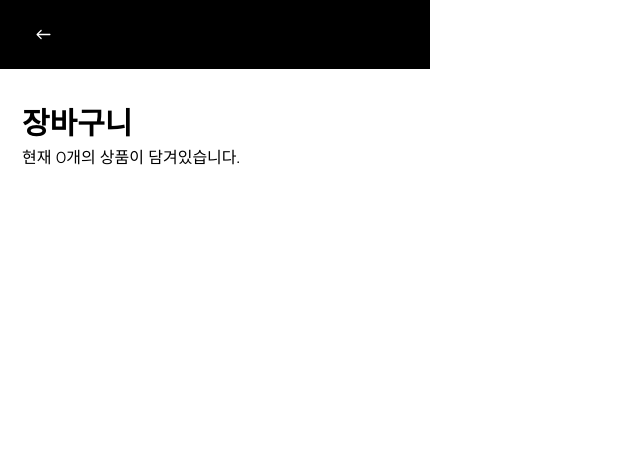
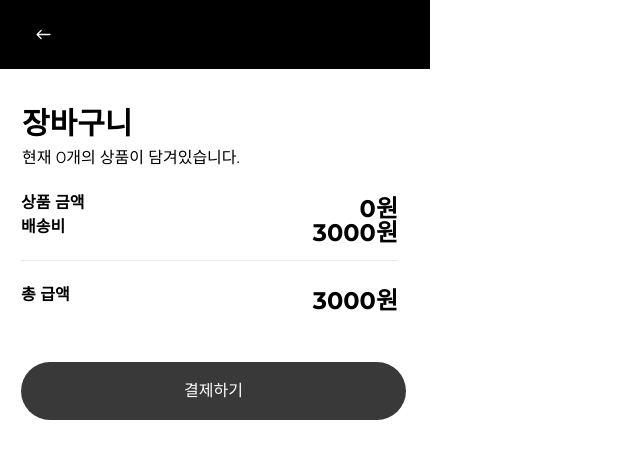
Before and after one commit to minhong1126/metaintern_shopsite, a React (Create React App) app in the folder project/: page /cart in a window 1280 px wide. Shown: the top 458 px of the page, without its empty margins (0-640 px from the left). Built offline with nearby package versions, Linux system fonts and the light colour scheme.

Commit message:
pay 페이지 이동 경로 수정 및 상품 갯수에 대한 금액 추가

```diff
--- a/project/src/App.tsx
+++ b/project/src/App.tsx
@@ -12,7 +12,7 @@ function App(){
     <RecoilRoot>
       <Routes>
         <Route path='/' element={<MainPage />} />
-        <Route path=':index/pay' element={<PaymentPage />} />
+        <Route path='/pay' element={<PaymentPage />} />
         <Route path='/addCard' element={<AddCardPage />} />
         <Route path='/cart' element={<CartPage />} />
       </Routes>
--- a/project/src/components/cart/cartProduct.tsx
+++ b/project/src/components/cart/cartProduct.tsx
@@ -57,7 +57,7 @@ function CartProduct({ index }: Index) {
   const address = require(`../../assets/product/img${index + 1}.png`);
 
   return (
-    <div className="flex items-center h-[185px]">
+    <div className="flex items-center h-[185px] border-b-[1px] border-[#EBEBEB]">
       <div className="flex ml-[22px]">
         <img
           src={address}
@@ -68,9 +68,11 @@ function CartProduct({ index }: Index) {
           <p className="text-[16px]"> {productList.brandList[index]} </p>
           <p className="text-[24px] font-bold"> {productList.priceList[index]} 원 </p>
           <div className="flex mt-[24px]">
-            <button onClick={minusNum}> - </button>
-            <p> {productIndex !== -1 ? cart.cnt[productIndex] : 0} </p>
-            <button onClick={plusNum}> + </button>
+            <button onClick={minusNum}
+              className="flex justify-center items-center h-[24px] w-[24px] bg-[#83838333] rounded-[10px]"> - </button>
+            <p className="mx-[17px]"> {productIndex !== -1 ? cart.cnt[productIndex] : 0} </p>
+            <button onClick={plusNum}
+              className="flex justify-center items-center h-[24px] w-[24px] bg-[#83838333] rounded-[10px]"> + </button>
           </div>
         </div>
       </div>
--- a/project/src/components/product/product.tsx
+++ b/project/src/components/product/product.tsx
@@ -47,7 +47,7 @@ function Product(props: ProductOption) {
   const address = require(`../../assets/product/img${props.index + 1}.png`);
 
   function gotoPayment() {
-    nav(`${props.index}/pay`);
+    nav(`/pay`);
   }
 
   return (
--- a/project/src/pages/AddCardPage.tsx
+++ b/project/src/pages/AddCardPage.tsx
@@ -100,7 +100,7 @@ function AddCardPage() {
         </button>
       </header>
       <div className='flex justify-center items-center mt-[29px]'>
-        <img src={cardImg} className='h-[133px] w-[213px]' />
+        <img src={cardImg} alt='카드 사진' className='h-[133px] w-[213px]' />
       </div>
       <div className='ml-[28px] mt-[25px]'>
         <div>
@@ -111,7 +111,7 @@ function AddCardPage() {
             name='cardNum'
             value={cardInfo.cardNum ?? ''}
             onChange={handleChange}
-            maxLength={12} // 카드 번호 최대 길이
+            maxLength={12}
           />
         </div>
         <div>
@@ -124,7 +124,7 @@ function AddCardPage() {
               value={cardInfo.due?.year ?? ''}
               onChange={handleChange}
               placeholder='YY'
-              maxLength={2} // 연도 최대 길이
+              maxLength={2}
             />
             <span className='mx-2'>/</span>
             <Input
@@ -134,7 +134,7 @@ function AddCardPage() {
               value={cardInfo.due?.month ?? ''}
               onChange={handleChange}
               placeholder='MM'
-              maxLength={2} // 월 최대 길이
+              maxLength={2}
             />
           </div>
         </div>
@@ -146,7 +146,7 @@ function AddCardPage() {
             name='name'
             value={cardInfo.name ?? ''}
             onChange={handleChange}
-            maxLength={30} // 이름 최대 길이
+            maxLength={30}
           />
         </div>
         <div>
@@ -157,7 +157,7 @@ function AddCardPage() {
             name='code'
             value={cardInfo.code ?? ''}
             onChange={handleChange}
-            maxLength={3} // 보안 코드 최대 길이
+            maxLength={3}
           />
         </div>
         <div>
@@ -169,7 +169,7 @@ function AddCardPage() {
               name='pw1'
               value={cardInfo.pw?.pw1 ?? ''}
               onChange={handleChange}
-              maxLength={1} // 카드 비밀번호 최대 길이
+              maxLength={1}
             />
             <Input
               className='w-[43px]'
@@ -177,7 +177,7 @@ function AddCardPage() {
               name='pw2'
               value={cardInfo.pw?.pw2 ?? ''}
               onChange={handleChange}
-              maxLength={1} // 카드 비밀번호 최대 길이
+              maxLength={1}
             />
             <div className='flex w-[43px] h-[45px] justify-center items-center'>
               <GoDotFill />
--- a/project/src/pages/CartPage.tsx
+++ b/project/src/pages/CartPage.tsx
@@ -1,16 +1,48 @@
 import { useNavigate } from "react-router-dom";
 import { useRecoilValue } from "recoil";
 import cartState from "../state/cartState";
+import CartProduct from "../components/cart/cartProduct";
+import productState from "../state/productState";
 import { IoIosArrowRoundBack } from "react-icons/io";
-import CartProduct from "../components/cart/cartProduct";
+import { useEffect, useState } from "react";
 
 
 function CartPage() {
   const nav = useNavigate();
   const cart = useRecoilValue(cartState);
+  const productList = useRecoilValue(productState);
+  const [total, setTotal] = useState(0);
+  const [deliver, setDeliver] = useState(0);
+
+  useEffect(() => {
+    function getTotal(){
+      let price = 0;
+      cart.index.forEach((i, idx) => {
+        const product = productList.priceList[i];
+        const quantity = cart.cnt[idx];
+
+        if (product && quantity) {
+          price += product * quantity;
+        }
+        setTotal(price);
+      });
+
+      if(price >= 100000){
+        setDeliver(0);
+      }
+      else{
+        setDeliver(3000);
+      }
+    }
+    getTotal();
+  }, [cart, productList]);
 
   function goBack(){
     nav(-1);
+  }
+
+  function gotoPayment(){
+    nav('/pay');
   }
 
   return (
@@ -30,6 +62,25 @@ function CartPage() {
           <CartProduct key={i} index={cart.index[i]} />
         ))}
       </div>
+      <div className="flex flex-col font-bold mt-[21px] ml-[21px] mr-[32px] border-b-[1px] border-[#EBEBEB]">
+        <div className="flex justify-between h-[24px]">
+          <p className="text-[16px]"> 상품 금액 </p>
+          <p className="text-[24px]"> {total}원 </p>
+        </div>
+        <div className="flex justify-between h-[24px] mb-[21px]">
+          <p className="text-[16px]"> 배송비 </p>
+          <p className="text-[24px]"> {deliver}원 </p>
+        </div>
+      </div>
+      <div className="flex font-bold justify-between mt-[21.5px] ml-[21px] mr-[32px]">
+        <p className="text-[16px]"> 총 급액 </p>
+        <p className="text-[24px]"> {deliver + total}원 </p>
+      </div>
+      <button
+        className="flex w-[385px] h-[58px] mt-[43px] ml-[21px] items-center justify-center bg-[#393939] text-white rounded-full"
+        onClick={gotoPayment}>
+          결제하기
+      </button>
     </div>
     </>
   )
```
